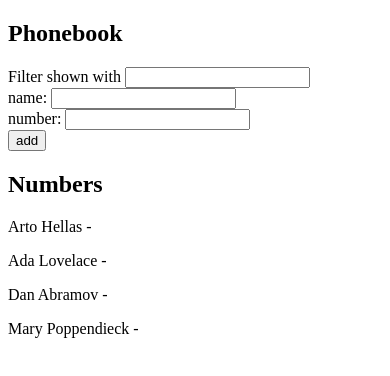
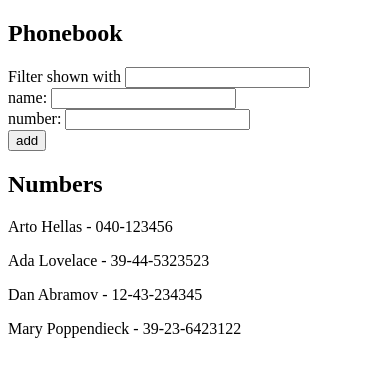
Before and after one commit to Jordan-Rob/FullStackOpen, a React (Create React App) app in the folder part2/the_phonebook/: page / in a window 390 px wide. Shown: the top 376 px of the page. Built offline with nearby package versions, Linux system fonts and the light colour scheme.

Commit message:
Exercise 2.9: The Phonebook Step4

```diff
--- a/part2/the_phonebook/src/App.js
+++ b/part2/the_phonebook/src/App.js
@@ -2,7 +2,7 @@ import React, {useState} from 'react';
 
 const App = () => {
     const [ persons, setPersons ] = useState([
-      { name: 'Arto Hellas', id:0 },
+      { name: 'Arto Hellas', id:0 , number: '040-123456'},
       { name: 'Ada Lovelace', number: '39-44-5323523' },
       { name: 'Dan Abramov', number: '12-43-234345' },
       { name: 'Mary Poppendieck', number: '39-23-6423122' }
@@ -23,7 +23,7 @@ const App = () => {
       }else {
       const newObj = {
         name:newName,
-        phone:newNum,
+        number:newNum,
         date: new Date().toISOString(),
         id: persons.length + 1
         }
@@ -61,7 +61,7 @@ const App = () => {
             <button type="submit">add</button>
         </form>
         <h2>Numbers</h2>
-        {filtered.map( person => <p key={person.id}> {person.name} - {person.phone} </p> )}
+        {filtered.map( person => <p key={person.id}> {person.name} - {person.number} </p> )}
       </div>
     )
   }
```
